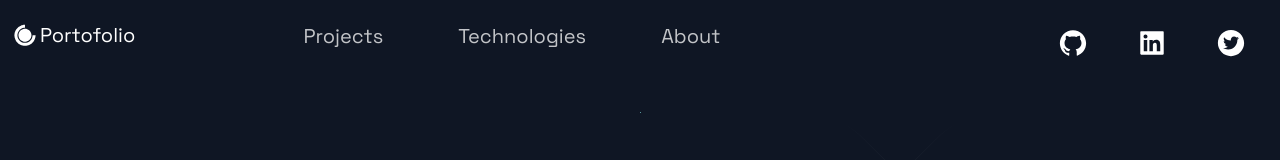
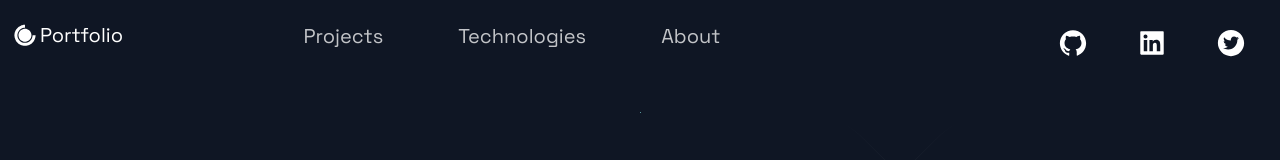
Before and after one commit to chrishadrian/personal-website, a Next.js app: page / in a window 1280 px wide. Shown: the top 160 px of the page. Built offline with nearby package versions, Linux system fonts and the light colour scheme.

Commit message:
Update necessary info

```diff
--- a/src/components/Header/Header.js
+++ b/src/components/Header/Header.js
@@ -11,7 +11,7 @@ const Header = () =>  (
       <Div1>
         <Link href="/">
           <a style = {{ display: "flex", alignItems: "center", color: "white", marginBottom: '20px'}}>
-            <DiCssdeck size="3rem" /> <Span>Portofolio</Span>
+            <DiCssdeck size="3rem" /> <Span>Portfolio</Span>
           </a>
         </Link>
       </Div1>
@@ -36,7 +36,7 @@ const Header = () =>  (
         <SocialIcons href="https://github.com/chrishadrian">
           <AiFillGithub size="3rem" />
         </SocialIcons>
-        <SocialIcons href="https://www.linkedin.com/in/christopher-hadrian-wong/">
+        <SocialIcons href="https://www.linkedin.com/in/chrishdwong/">
           <AiFillLinkedin size="3rem" />
         </SocialIcons>
         <SocialIcons href="https://twitter.com/froamsz">
```
Also changed, not shown: 1 other file (tests, documents, lock files or other folders).
